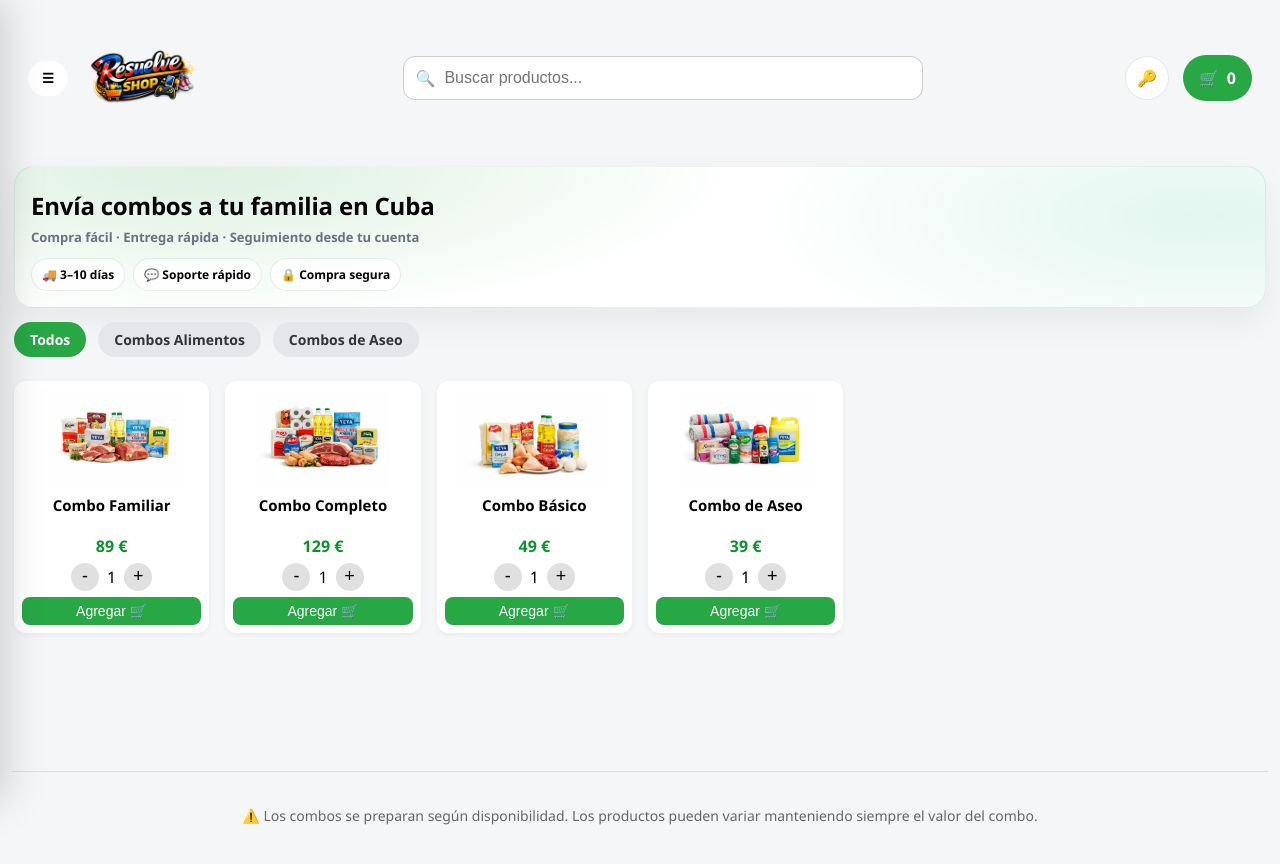
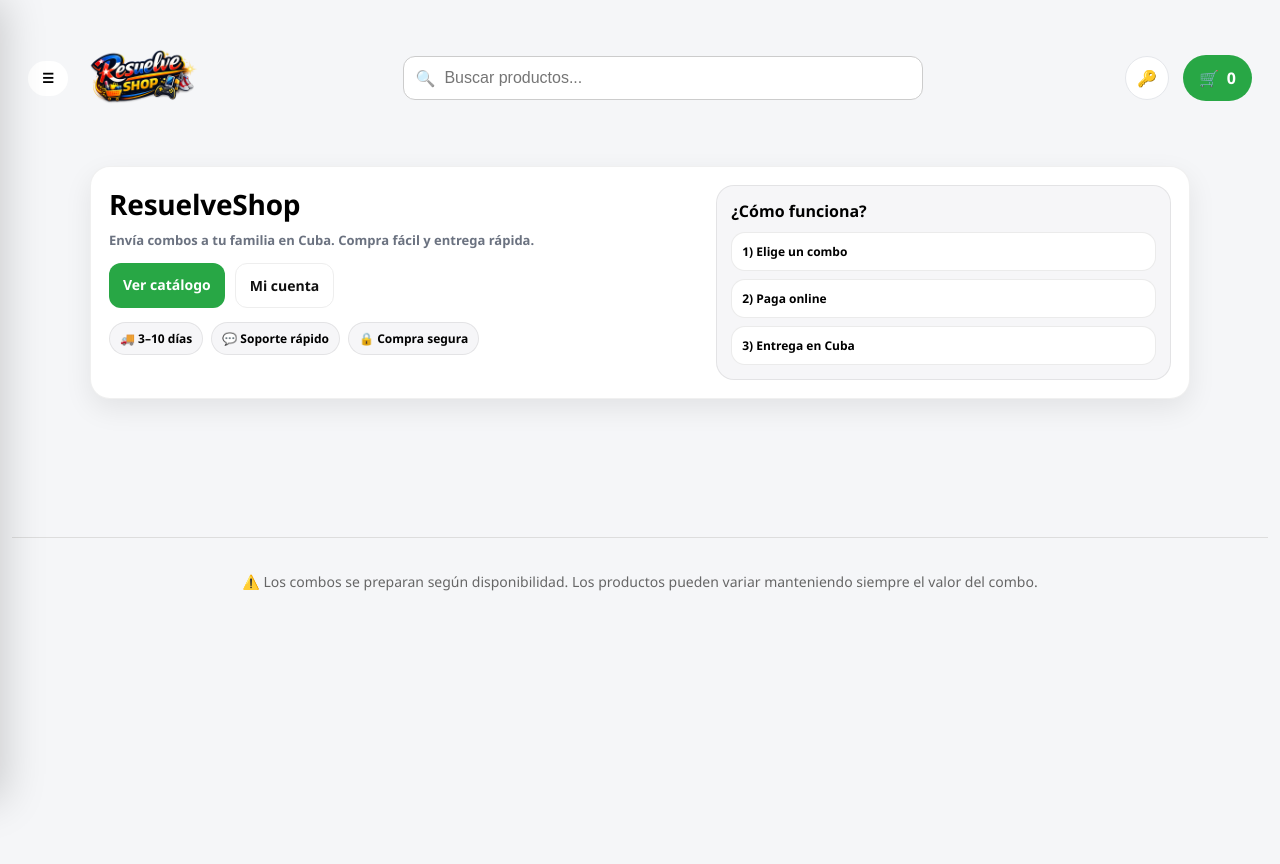
Before and after one commit to basultodaniel20-source/resuelveshop, a Vue app: page / in a window 1280 px wide. Shown: the top 864 px of the page. After the commit the page ends 800 px from the top, so only its background shows below. Built offline with nearby package versions, Linux system fonts and the light colour scheme.

Commit message:
Actualizar y agregar

```diff
--- a/src/components/Categorias.vue
+++ b/src/components/Categorias.vue
@@ -3,7 +3,7 @@
     <router-link
       v-for="cat in categorias"
       :key="cat"
-      :to="cat === 'Todos' ? '/' : `/categoria/${cat}`"
+      :to="cat === 'Todos' ? '/catalogo' : `/catalogo/${cat}`"
       class="btn"
       :class="{ activa: cat === categoriaActual }"
     >
@@ -17,10 +17,12 @@ import { computed } from "vue"
 import { useRoute } from "vue-router"
 
 defineProps({
-  categorias: Array
+  categorias: Array,
 })
+
 // obtener la ruta actual
 const route = useRoute()
+
 // categoría actual desde la ruta
 const categoriaActual = computed(() => {
   return route.params.categoria || "Todos"
@@ -28,7 +30,7 @@ const categoriaActual = computed(() => {
 </script>
 
 <style scoped>
-  /* CONTENEDOR DE CATEGORÍAS */
+/* CONTENEDOR DE CATEGORÍAS */
 .categorias {
   display: flex;
   gap: 12px;
@@ -36,10 +38,12 @@ const categoriaActual = computed(() => {
   flex-wrap: wrap;
   transition: all 0.15s ease;
 }
+
 /* efecto presionado */
 .categorias .btn:active {
   transform: scale(0.95);
 }
+
 /* BOTONES DE CATEGORÍAS */
 .btn {
   padding: 8px 16px;
@@ -49,6 +53,7 @@ const categoriaActual = computed(() => {
   color: #333;
   font-weight: 600;
 }
+
 /* categoría activa */
 .btn.activa {
   background: #28a745;
--- a/src/router/index.js
+++ b/src/router/index.js
@@ -13,10 +13,20 @@ import AccountOrders from "../views/AccountOrders.vue"
 import { supabase } from "../supabase"
 import AccountOrderDetail from "../views/AccountOrderDetail.vue"
 import AdminOrders from "../views/AdminOrders.vue"
+import Catalogo from "../views/Catalogo.vue"
 
 const routes = [
   { path: "/", component: Home },
-  { path: "/categoria/:categoria", component: Home, props: true },
+
+  { path: "/catalogo/:categoria", component: Catalogo, props: true },
+  { path: "/catalogo", component: Catalogo, props: true },
+
+  // compatibilidad por si ya tienes links viejos:
+  {
+    path: "/categoria/:categoria",
+    redirect: (to) => `/catalogo/${to.params.categoria}`,
+  },
+
   { path: "/carrito", component: CarritoView },
 
   {
@@ -33,12 +43,23 @@ const routes = [
   { path: "/reset-password", component: ResetPassword },
 
   // ✅ Subrutas de "Mi cuenta" (primero)
-  { path: "/account/addresses", component: AccountAddresses, meta: { requiresAuth: true } },
-  { path: "/account/orders", component: AccountOrders, meta: { requiresAuth: true } },
+  {
+    path: "/account/addresses",
+    component: AccountAddresses,
+    meta: { requiresAuth: true },
+  },
+  {
+    path: "/account/orders",
+    component: AccountOrders,
+    meta: { requiresAuth: true },
+  },
 
-   // Detalle de orden
-  { path: "/account/orders/:id", component: AccountOrderDetail, meta: { requiresAuth: true } },
-
+  // Detalle de orden
+  {
+    path: "/account/orders/:id",
+    component: AccountOrderDetail,
+    meta: { requiresAuth: true },
+  },
 
   // ✅ Mi cuenta
   { path: "/account", component: Perfil, meta: { requiresAuth: true } },
@@ -50,8 +71,11 @@ const routes = [
   { path: "/pago", component: Pago, meta: { requiresAuth: true } },
 
   // ✅ Rutas de admin
-  { path: "/admin/orders", component: AdminOrders, meta: { requiresAuth: true, requiresAdmin: true } },
-
+  {
+    path: "/admin/orders",
+    component: AdminOrders,
+    meta: { requiresAuth: true, requiresAdmin: true },
+  },
 ]
 
 const router = createRouter({
@@ -65,6 +89,7 @@ router.beforeEach(async (to) => {
 
   const { data } = await supabase.auth.getSession()
   const user = data.session?.user
+
   if (!user) return { path: "/login", query: { redirect: to.fullPath } }
 
   if (to.meta.requiresAdmin) {
@@ -80,5 +105,4 @@ router.beforeEach(async (to) => {
   return true
 })
 
-
 export default router
--- /dev/null
+++ b/src/views/Catalogo.vue
@@ -0,0 +1,237 @@
+<template>
+  <div class="home">
+    <!-- HERO PRO -->
+    <section class="hero">
+      <div class="hero-card">
+        <div class="hero-left">
+          <h1>Envía combos a tu familia en Cuba</h1>
+          <p>Compra fácil · Entrega rápida · Seguimiento desde tu cuenta</p>
+
+          <div class="hero-badges">
+            <span class="badge">🚚 3–10 días</span>
+            <span class="badge">💬 Soporte rápido</span>
+            <span class="badge">🔒 Compra segura</span>
+          </div>
+        </div>
+      </div>
+    </section>
+
+    <!-- CATEGORÍAS -->
+    <Categorias :categorias="categorias" class="cats" />
+
+    <!-- PRODUCTOS -->
+    <section class="productos">
+      <ProductoCard
+        v-for="p in productosFiltrados"
+        :key="p.id"
+        :producto="p"
+        @agregar="$emit('agregar', $event)"
+      />
+    </section>
+
+    <p v-if="productosFiltrados.length === 0" class="sin">No se encontraron productos</p>
+  </div>
+</template>
+
+<script setup>
+import { computed } from "vue"
+import { useRoute } from "vue-router"
+import Categorias from "../components/Categorias.vue"
+import ProductoCard from "../components/ProductoCard.vue"
+
+defineEmits(["agregar"])
+
+const props = defineProps({
+  productos: { type: Array, default: () => [] },
+  categorias: { type: Array, default: () => [] },
+  busqueda: { type: String, default: "" },
+})
+
+const route = useRoute()
+const categoria = computed(() => route.params.categoria || "Todos")
+
+const productosFiltrados = computed(() => {
+  const q = (props.busqueda || "").toLowerCase()
+  return props.productos.filter((p) => {
+    const pasaCategoria = categoria.value === "Todos" || p.categoria === categoria.value
+    const pasaTexto = (p.nombre || "").toLowerCase().includes(q)
+    return pasaCategoria && pasaTexto
+  })
+})
+</script>
+
+<style scoped>
+.home{
+  padding: 8px 2px 22px;
+}
+
+/* HERO */
+.hero{ margin: 10px 0 14px; }
+
+.hero-card{
+  border-radius: 20px;
+  padding: 16px;
+  border: 1px solid rgba(0,0,0,0.06);
+  background:
+    radial-gradient(900px 260px at 15% 0%, rgba(40,167,69,0.16), transparent 60%),
+    radial-gradient(750px 260px at 95% 35%, rgba(16,185,129,0.12), transparent 60%),
+    #ffffff;
+  box-shadow: 0 14px 34px rgba(0,0,0,0.06);
+  display: grid;
+  grid-template-columns: 1fr 320px;
+  gap: 14px;
+}
+
+.kicker{
+  display:inline-flex;
+  padding: 6px 10px;
+  border-radius: 999px;
+  font-weight: 1000;
+  font-size: 12px;
+  border: 1px solid rgba(40,167,69,0.22);
+  background: rgba(40,167,69,0.10);
+  color: #14532d;
+}
+
+.hero-left h1{
+  margin: 10px 0 0;
+  font-size: 24px;
+  line-height: 1.12;
+  font-weight: 1000;
+  letter-spacing: -0.2px;
+}
+
+.hero-left p{
+  margin: 8px 0 0;
+  color: #6b7280;
+  font-weight: 900;
+  font-size: 13px;
+}
+
+.hero-badges{
+  margin-top: 12px;
+  display: flex;
+  flex-wrap: wrap;
+  gap: 8px;
+}
+
+.badge{
+  display: inline-flex;
+  align-items: center;
+  padding: 7px 10px;
+  border-radius: 999px;
+  border: 1px solid rgba(0,0,0,0.08);
+  background: rgba(255,255,255,0.75);
+  font-weight: 900;
+  font-size: 12px;
+}
+
+/* TIP */
+.tip{
+  border-radius: 18px;
+  border: 1px solid rgba(0,0,0,0.08);
+  background: rgba(255,255,255,0.85);
+  padding: 12px;
+}
+
+.tip-top{
+  display: flex;
+  align-items: flex-start;
+  gap: 10px;
+}
+
+.tip-ico{
+  width: 36px;
+  height: 36px;
+  border-radius: 14px;
+  display: grid;
+  place-items: center;
+  background: rgba(40,167,69,0.12);
+  border: 1px solid rgba(40,167,69,0.18);
+}
+
+.tip-title{
+  font-weight: 1000;
+  font-size: 13px;
+}
+
+.tip-text{
+  margin-top: 4px;
+  color: #6b7280;
+  font-weight: 900;
+  font-size: 12px;
+  line-height: 1.35;
+}
+
+.tip-steps{
+  margin-top: 10px;
+  display: grid;
+  grid-template-columns: repeat(3, 1fr);
+  gap: 8px;
+}
+
+.step{
+  border-radius: 14px;
+  border: 1px solid rgba(0,0,0,0.08);
+  background: rgba(255,255,255,0.8);
+  padding: 10px;
+  font-weight: 1000;
+  font-size: 12px;
+  text-align: center;
+}
+
+.cats{ margin-top: 10px; }
+
+/* PRODUCTOS */
+.productos{
+  display: grid;
+  grid-template-columns: repeat(auto-fill, minmax(180px, 1fr));
+  gap: 16px;
+  margin-top: 10px;
+}
+
+.sin{
+  margin-top: 20px;
+  font-weight: 1000;
+  color: #6b7280;
+  text-align: center;
+}
+
+/* Responsive */
+@media (max-width: 900px){
+  .hero-card{
+    grid-template-columns: 1fr;
+    padding: 12px;
+    border-radius: 18px;
+  }
+
+  .hero-left h1{
+    font-size: 20px;
+    line-height: 1.1;
+  }
+
+  .hero-left p{
+    font-size: 12px;
+  }
+
+  .badge{
+    padding: 6px 9px;
+    font-size: 11px;
+  }
+
+  .tip{
+    padding: 10px;
+    border-radius: 16px;
+  }
+
+  .tip-text{
+    font-size: 12px;
+  }
+
+  .step{
+    padding: 8px;
+    font-size: 11px;
+    border-radius: 12px;
+  }
+}
+</style>
--- a/src/views/Home.vue
+++ b/src/views/Home.vue
@@ -1,239 +1,144 @@
+<template>
+  <div class="page">
+    <div class="hero">
+      <div class="left">
+        <h1 class="t">ResuelveShop</h1>
+        <p class="s">Envía combos a tu familia en Cuba. Compra fácil y entrega rápida.</p>
 
-<template>
-  <div class="home">
-    <!-- HERO PRO -->
-    <section class="hero">
-      <div class="hero-card">
-        <div class="hero-left">
-          <h1>Envía combos a tu familia en Cuba</h1>
-          <p>Compra fácil · Entrega rápida · Seguimiento desde tu cuenta</p>
+        <div class="actions">
+          <router-link class="btn" to="/catalogo">Ver catálogo</router-link>
+          <router-link class="btn ghost" to="/account">Mi cuenta</router-link>
+        </div>
 
-          <div class="hero-badges">
-            <span class="badge">🚚 3–10 días</span>
-            <span class="badge">💬 Soporte rápido</span>
-            <span class="badge">🔒 Compra segura</span>
+        <div class="badges">
+          <span class="badge">🚚 3–10 días</span>
+          <span class="badge">💬 Soporte rápido</span>
+          <span class="badge">🔒 Compra segura</span>
+        </div>
+      </div>
+
+      <div class="right">
+        <div class="box">
+          <div class="boxTitle">¿Cómo funciona?</div>
+          <div class="steps">
+            <div class="step">1) Elige un combo</div>
+            <div class="step">2) Paga online</div>
+            <div class="step">3) Entrega en Cuba</div>
           </div>
         </div>
       </div>
-    </section>
-
-    <!-- CATEGORÍAS -->
-    <Categorias :categorias="categorias" class="cats" />
-
-    <!-- PRODUCTOS -->
-    <section class="productos">
-      <ProductoCard
-        v-for="p in productosFiltrados"
-        :key="p.id"
-        :producto="p"
-        @agregar="$emit('agregar', $event)"
-      />
-    </section>
-
-    <p v-if="productosFiltrados.length === 0" class="sin">No se encontraron productos</p>
+    </div>
   </div>
 </template>
 
-<script setup>
-import { computed } from "vue"
-import { useRoute } from "vue-router"
-import Categorias from "../components/Categorias.vue"
-import ProductoCard from "../components/ProductoCard.vue"
-
-defineEmits(["agregar"])
-
-const props = defineProps({
-  productos: { type: Array, default: () => [] },
-  categorias: { type: Array, default: () => [] },
-  busqueda: { type: String, default: "" },
-})
-
-const route = useRoute()
-const categoria = computed(() => route.params.categoria || "Todos")
-
-const productosFiltrados = computed(() => {
-  const q = (props.busqueda || "").toLowerCase()
-  return props.productos.filter((p) => {
-    const pasaCategoria = categoria.value === "Todos" || p.categoria === categoria.value
-    const pasaTexto = (p.nombre || "").toLowerCase().includes(q)
-    return pasaCategoria && pasaTexto
-  })
-})
-</script>
-
 <style scoped>
-.home{
-  padding: 8px 2px 22px;
+.page{
+  padding: 18px 2px 22px;
 }
 
-/* HERO */
-.hero{ margin: 10px 0 14px; }
+.hero{
+  max-width: 1100px;
+  margin: 0 auto;
+  background: white;
+  border-radius: 20px;
+  padding: 18px;
+  box-shadow: 0 10px 28px rgba(0,0,0,0.08);
+  border: 1px solid rgba(0,0,0,0.06);
 
-.hero-card{
-  border-radius: 20px;
-  padding: 16px;
-  border: 1px solid rgba(0,0,0,0.06);
-  background:
-    radial-gradient(900px 260px at 15% 0%, rgba(40,167,69,0.16), transparent 60%),
-    radial-gradient(750px 260px at 95% 35%, rgba(16,185,129,0.12), transparent 60%),
-    #ffffff;
-  box-shadow: 0 14px 34px rgba(0,0,0,0.06);
   display: grid;
-  grid-template-columns: 1fr 320px;
-  gap: 14px;
+  grid-template-columns: 1.3fr 1fr;
+  gap: 16px;
 }
 
-.kicker{
-  display:inline-flex;
-  padding: 6px 10px;
-  border-radius: 999px;
-  font-weight: 1000;
-  font-size: 12px;
-  border: 1px solid rgba(40,167,69,0.22);
-  background: rgba(40,167,69,0.10);
-  color: #14532d;
-}
-
-.hero-left h1{
-  margin: 10px 0 0;
-  font-size: 24px;
-  line-height: 1.12;
+.t{
+  margin: 0;
+  font-size: 28px;
   font-weight: 1000;
   letter-spacing: -0.2px;
 }
 
-.hero-left p{
+.s{
   margin: 8px 0 0;
-  color: #6b7280;
+  color:#6b7280;
   font-weight: 900;
   font-size: 13px;
 }
 
-.hero-badges{
-  margin-top: 12px;
+.actions{
+  margin-top: 14px;
   display: flex;
+  gap: 10px;
   flex-wrap: wrap;
+}
+
+.btn{
+  display:inline-block;
+  background:#28a745;
+  color:white;
+  text-decoration:none;
+  font-weight: 900;
+  padding: 12px 14px;
+  border-radius: 12px;
+}
+
+.btn.ghost{
+  background: white;
+  color: #111;
+  border: 1px solid #eee;
+}
+
+.badges{
+  margin-top: 14px;
+  display: flex;
   gap: 8px;
+  flex-wrap: wrap;
 }
 
 .badge{
-  display: inline-flex;
-  align-items: center;
+  display:inline-flex;
+  align-items:center;
   padding: 7px 10px;
   border-radius: 999px;
   border: 1px solid rgba(0,0,0,0.08);
-  background: rgba(255,255,255,0.75);
+  background: rgba(245,246,248,0.9);
   font-weight: 900;
   font-size: 12px;
 }
 
-/* TIP */
-.tip{
+.right .box{
   border-radius: 18px;
   border: 1px solid rgba(0,0,0,0.08);
-  background: rgba(255,255,255,0.85);
-  padding: 12px;
+  background: rgba(245,246,248,0.9);
+  padding: 14px;
 }
 
-.tip-top{
-  display: flex;
-  align-items: flex-start;
-  gap: 10px;
+.boxTitle{
+  font-weight: 1000;
+  margin-bottom: 10px;
 }
 
-.tip-ico{
-  width: 36px;
-  height: 36px;
-  border-radius: 14px;
+.steps{
   display: grid;
-  place-items: center;
-  background: rgba(40,167,69,0.12);
-  border: 1px solid rgba(40,167,69,0.18);
-}
-
-.tip-title{
-  font-weight: 1000;
-  font-size: 13px;
-}
-
-.tip-text{
-  margin-top: 4px;
-  color: #6b7280;
-  font-weight: 900;
-  font-size: 12px;
-  line-height: 1.35;
-}
-
-.tip-steps{
-  margin-top: 10px;
-  display: grid;
-  grid-template-columns: repeat(3, 1fr);
+  grid-template-columns: 1fr;
   gap: 8px;
 }
 
 .step{
+  background: white;
+  border: 1px solid rgba(0,0,0,0.08);
   border-radius: 14px;
-  border: 1px solid rgba(0,0,0,0.08);
-  background: rgba(255,255,255,0.8);
   padding: 10px;
-  font-weight: 1000;
+  font-weight: 900;
   font-size: 12px;
-  text-align: center;
 }
 
-.cats{ margin-top: 10px; }
-
-/* PRODUCTOS */
-.productos{
-  display: grid;
-  grid-template-columns: repeat(auto-fill, minmax(180px, 1fr));
-  gap: 16px;
-  margin-top: 10px;
-}
-
-.sin{
-  margin-top: 20px;
-  font-weight: 1000;
-  color: #6b7280;
-  text-align: center;
-}
-
-/* Responsive */
+/* móvil */
 @media (max-width: 900px){
-  .hero-card{
+  .hero{
     grid-template-columns: 1fr;
-    padding: 12px;
+    padding: 14px;
     border-radius: 18px;
   }
-
-  .hero-left h1{
-    font-size: 20px;
-    line-height: 1.1;
-  }
-
-  .hero-left p{
-    font-size: 12px;
-  }
-
-  .badge{
-    padding: 6px 9px;
-    font-size: 11px;
-  }
-
-  .tip{
-    padding: 10px;
-    border-radius: 16px;
-  }
-
-  .tip-text{
-    font-size: 12px;
-  }
-
-  .step{
-    padding: 8px;
-    font-size: 11px;
-    border-radius: 12px;
-  }
+  .t{ font-size: 22px; }
 }
-
 </style>
```
